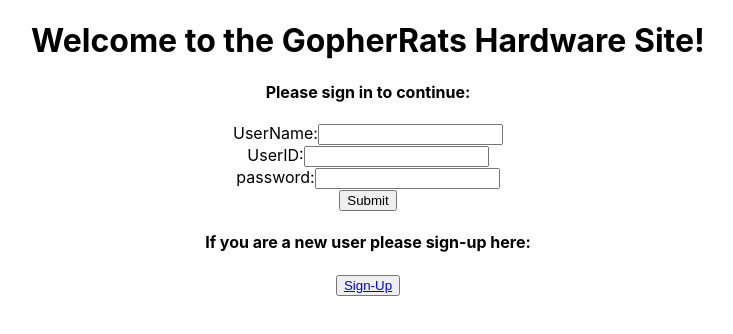
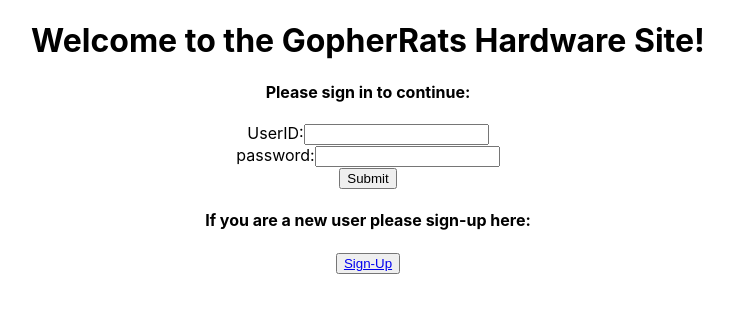
Before and after one commit to JakeLev01/461LGopherRats, a React (Create React App) app in the folder gopher-rats/: page / in a window 1280 px wide. Shown: the top 334 px of the page, without its empty margins (272-1005 px from the left). Built offline with nearby package versions, Linux system fonts and the light colour scheme.

Commit message:
connecting project and sign-in

```diff
--- a/gopher-rats/src/pages/newUser.js
+++ b/gopher-rats/src/pages/newUser.js
@@ -30,20 +30,15 @@ class newUser extends React.Component {
     }
 
     handleNewUserSubmit = event => {
-        if (this.state.Password !== this.state.ConfirmPassword) {
-            alert('Passwords do not match');
-            event.preventDefault();
-        } else {
-            fetch(`/createNewUser/${this.state.UserID}, ${this.state.Password}`,{methods: 'GET', mode: "no-cors"})
-                .then(response => response.text())
-                .then(data => {
-                    console.log(data)
-                alert(`${data.projectId}`); //print out if it successfully made new user or not
-            })
+        fetch(`/createNewUser/${this.state.UserID}/${this.state.Password}/${this.state.Username}`,{methods: 'GET', mode: "no-cors"})
+            .then(response => response.text())
+            .then(data => {
+                console.log(data)
+            alert(`${data.projectId}`); //print out if it successfully made new user or not
+        })
             //alert('New user was created');
             //go to projects page
             //return <Navigate to="/newProject" />;
-        }
 
     }
 
--- a/gopher-rats/src/pages/welcome.js
+++ b/gopher-rats/src/pages/welcome.js
@@ -6,16 +6,9 @@ import { Link, Navigate } from "react-router-dom";
 
 class welcome extends React.Component{
   state = {
-    Username: '',
     UserID: '',
     Password: ''
   }
-
-    handleUsernameChange = (event) => {
-      this.setState({
-        Username: event.target.value
-      });
-    }
 
     handleUserIDChange = event => {
       this.setState({ UserID: event.target.value });
@@ -28,7 +21,7 @@ class welcome extends React.Component{
     }
 
     handleUserSubmit = (event) => {
-      fetch(`/checkSignIn/${this.state.UserID}, ${this.state.Password}`,{methods: 'GET', mode: "no-cors"})
+      fetch(`/checkSignIn/${this.state.UserID}/${this.state.Password}`,{methods: 'GET', mode: "no-cors"})
         .then(response => response.text())
         .then(data => {
             console.log(data)
@@ -48,15 +41,6 @@ class welcome extends React.Component{
         <h1>Welcome to the GopherRats Hardware Site!</h1>
         <h4>Please sign in to continue:</h4>
         <form onSubmit={this.handleUserSubmit}>
-            <label>
-              UserName:
-              <input type="text"
-                     value={this.state.Username}
-                     onChange={this.handleUsernameChange}
-                     placeholder=""
-              />
-            </label>
-            <br />
             <label>
               UserID:
               <input type="text"
```
